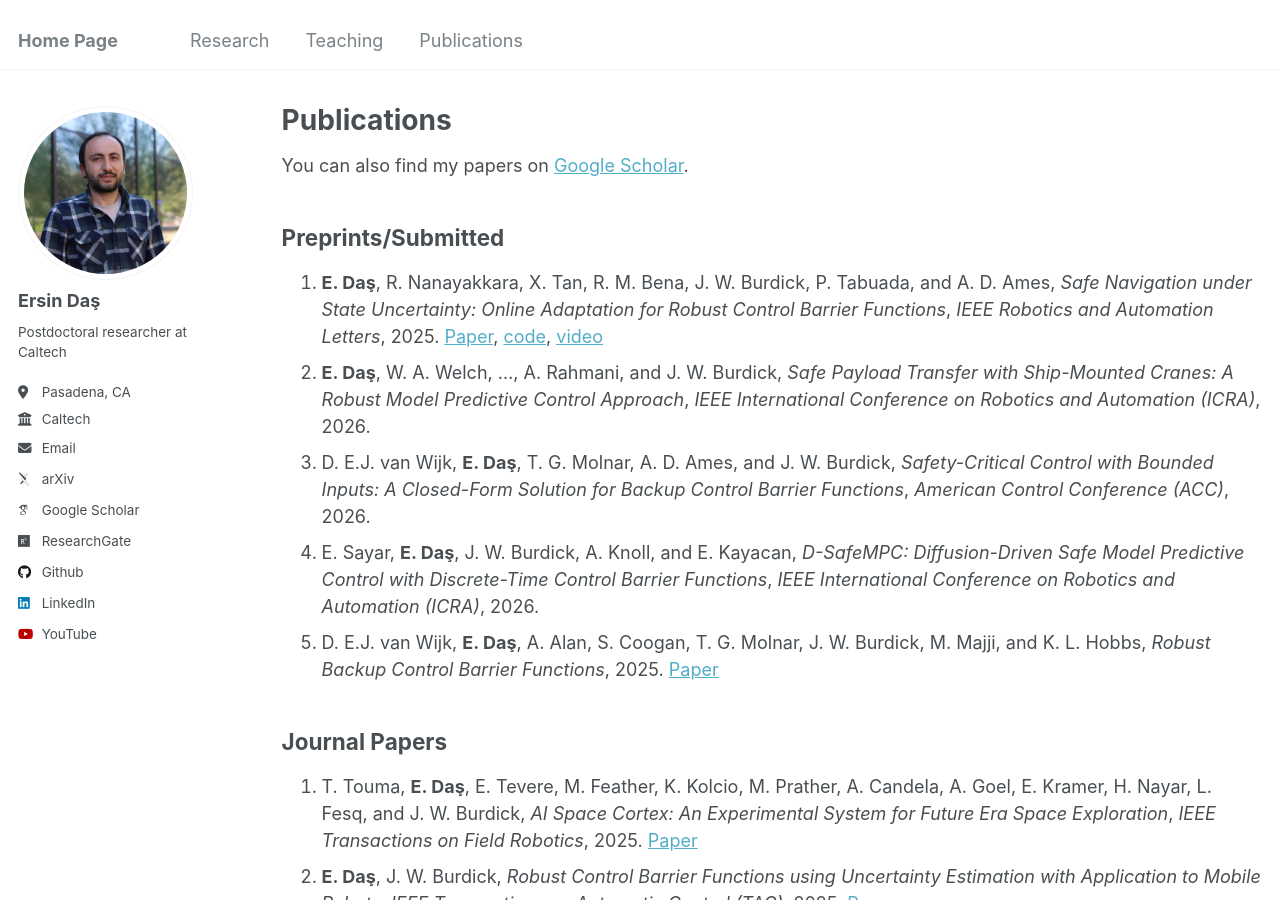
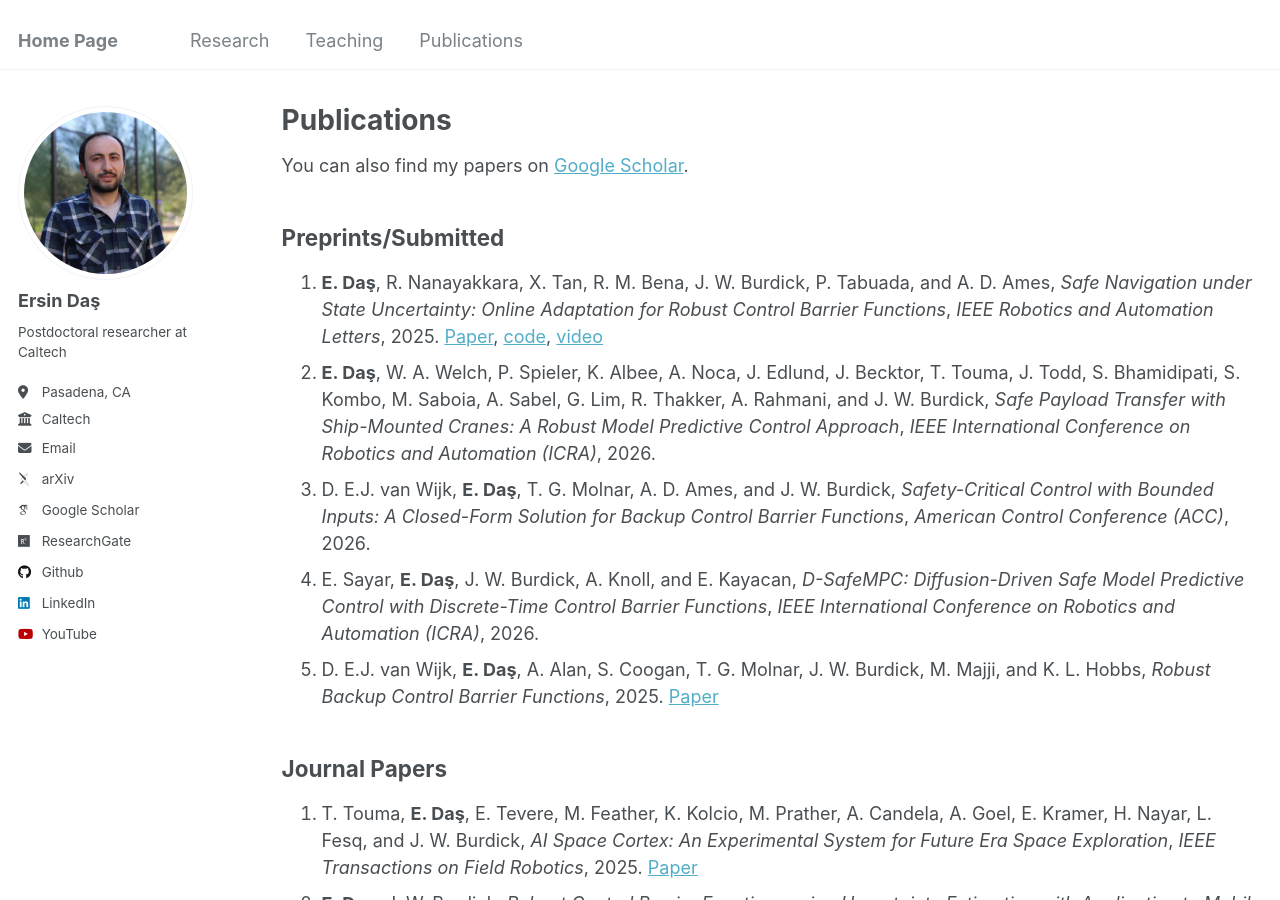
Before and after one commit to ersindas/ersindas.github.io, a Jekyll site: the page built from _pages/publications.md, in a window 1280 px wide and 900 px high. Built offline with Jekyll 4.4.1, drawn with Linux system fonts in a browser that asks for light colours; some web fonts are replaced.

Commit message:
Update publications.md
icra

```diff
--- a/_pages/publications.md
+++ b/_pages/publications.md
@@ -9,7 +9,7 @@ author_profile: true
 
 ## Preprints/Submitted
 1. **E. Daş**, R. Nanayakkara, X. Tan, R. M. Bena, J. W. Burdick, P. Tabuada, and A. D. Ames, *Safe Navigation under State Uncertainty: Online Adaptation for Robust Control Barrier Functions*, *IEEE Robotics and Automation Letters*, 2025. [Paper](https://arxiv.org/pdf/2508.19159), [code](https://github.com/ersindas/robust-CBFs), [video](https://youtu.be/tTNu-Etm0SU)
-2. **E. Daş**,  W. A. Welch, ..., A. Rahmani, and J. W. Burdick, *Safe Payload Transfer with Ship-Mounted Cranes: A Robust Model Predictive Control Approach*, *IEEE International Conference on Robotics and Automation (ICRA)*, 2026.
+2. **E. Daş**,  W. A. Welch, P. Spieler, K. Albee, A. Noca, J. Edlund, J. Becktor, T. Touma, J. Todd, S. Bhamidipati, S. Kombo, M. Saboia, A. Sabel, G. Lim, R. Thakker, A. Rahmani, and J. W. Burdick, *Safe Payload Transfer with Ship-Mounted Cranes: A Robust Model Predictive Control Approach*, *IEEE International Conference on Robotics and Automation (ICRA)*, 2026.
 3. D. E.J. van Wijk, **E. Daş**, T. G. Molnar, A. D. Ames, and J. W. Burdick, *Safety-Critical Control with Bounded Inputs: A Closed-Form Solution for Backup Control Barrier Functions*, *American Control Conference (ACC)*, 2026.
 4. E. Sayar, **E. Daş**, J. W. Burdick, A. Knoll, and E. Kayacan, *D-SafeMPC: Diffusion-Driven Safe Model Predictive Control with Discrete-Time Control Barrier Functions*, *IEEE International Conference on Robotics and Automation (ICRA)*, 2026.
 5. D. E.J. van Wijk, **E. Daş**, A. Alan, S. Coogan, T. G. Molnar, J. W. Burdick, M. Majji, and K. L. Hobbs, *Robust Backup Control Barrier Functions*, 2025. [Paper](https://arxiv.org/pdf/2503.15734)
```
